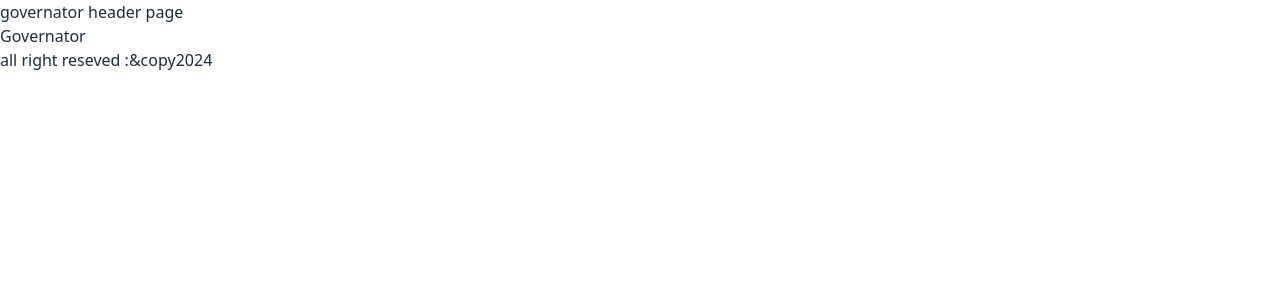
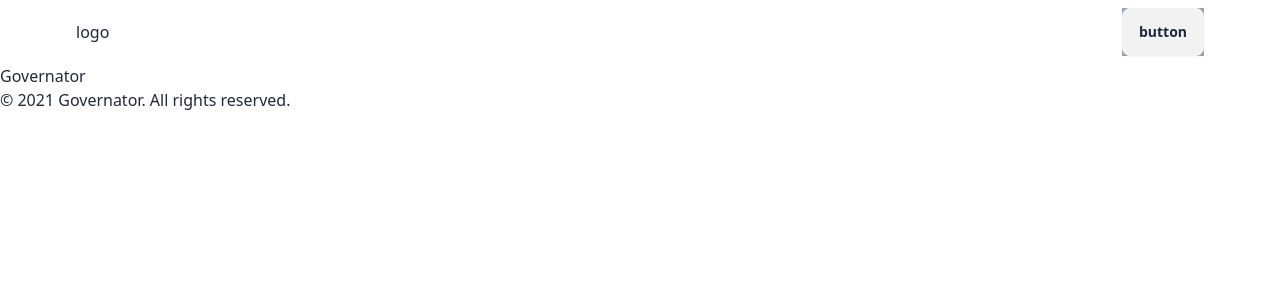
Before and after one commit to soomtochukwu/GV, a Next.js app in the folder governator/: page / in a window 1280 px wide. Shown: the top 300 px of the page. Built offline with nearby package versions, Linux system fonts and the light colour scheme.

Commit message:
checking so daisy classes

```diff
--- /dev/null
+++ b/governator/src/app/components/footer.jsx
@@ -0,0 +1,9 @@
+const Footer = () => {
+  return (
+    <footer>
+      <p>© 2021 Governator. All rights reserved.</p>
+    </footer>
+  );
+};
+
+export default Footer;
--- /dev/null
+++ b/governator/src/app/components/header.jsx
@@ -0,0 +1,25 @@
+const Header = () => {
+  return (
+    <header className="flex items-center justify-between max-w-6xl mx-auto px-3 py-2">
+      <h1>logo</h1>
+      <nav className=" bg-slate-400 text-pretty dropdown dropdown-left">
+        <div tabIndex={0} className="btn" role="button">
+          button
+        </div>
+        <ul tabIndex={0} className="flex gap-3 text-black dropdown dropdown-content  ">
+          <li className="">
+            <a href="#">Home</a>
+          </li>
+          <li>
+            <a href="#">About</a>
+          </li>
+          <li>
+            <a href="#">Contact</a>
+          </li>
+        </ul>
+      </nav>
+    </header>
+  );
+};
+
+export default Header;
--- a/governator/src/app/layout.js
+++ b/governator/src/app/layout.js
@@ -1,17 +1,15 @@
-import { Inter } from "next/font/google";
+import Footer from "./components/footer";
+import Header from "./components/header";
 import "./globals.css";
-
-const inter = Inter({ subsets: ["latin"] });
-
-export const metadata = {
-  title: "Governstor dApp",
-  description: "created by @TEAM_E ",
-};
 
 export default function RootLayout({ children }) {
   return (
-    <html data-theme={`dark `}>
-      <body className="">{children}</body>
+    <html data-theme='light'>
+      <body className=" min-h-full">
+        <Header />
+        <main>{children}</main>
+        <Footer />
+      </body>
     </html>
   );
 }
--- a/governator/src/app/page.js
+++ b/governator/src/app/page.js
@@ -1,13 +1,7 @@
-import { Footer } from "@/components/Footer/footer";
 import RootLayout from "./layout";
-import Header from "@/components/Header/header";
 
 export default function Home() {
   return (
-    <RootLayout>
-      <Header />
       <p>Governator</p>
-      <Footer />
-    </RootLayout>
   );
 }
--- a/governator/src/components/Footer/footer.jsx
+++ /dev/null
@@ -1,8 +0,0 @@
-export const Footer = () => {
-  const date = new Date().getFullYear();
-  return (
-    <footer>
-      <p>all right reseved :&copy{date}</p>
-    </footer>
-  );
-};
--- a/governator/src/components/Header/header.jsx
+++ /dev/null
@@ -1,9 +0,0 @@
-const Header = () => {
-  return (
-    <header>
-      <p>governator header page</p>
-    </header>
-  );
-};
-
-export default Header;
--- a/governator/src/components/states/userContext.jsx
+++ /dev/null
@@ -1,11 +0,0 @@
-import { useContext, useReducer } from "react";
-
-const UserContext = React.createContext(); // create context
-
-const initialState = {
-  user: null, // user object
-  loading: true, // loading state
-  error: null, // error state
-  count: 0, // count state
-  theme: "light", // theme state
-};
```
Also changed, not shown: governator/src/components/utilites/card.jsx (deleted).
